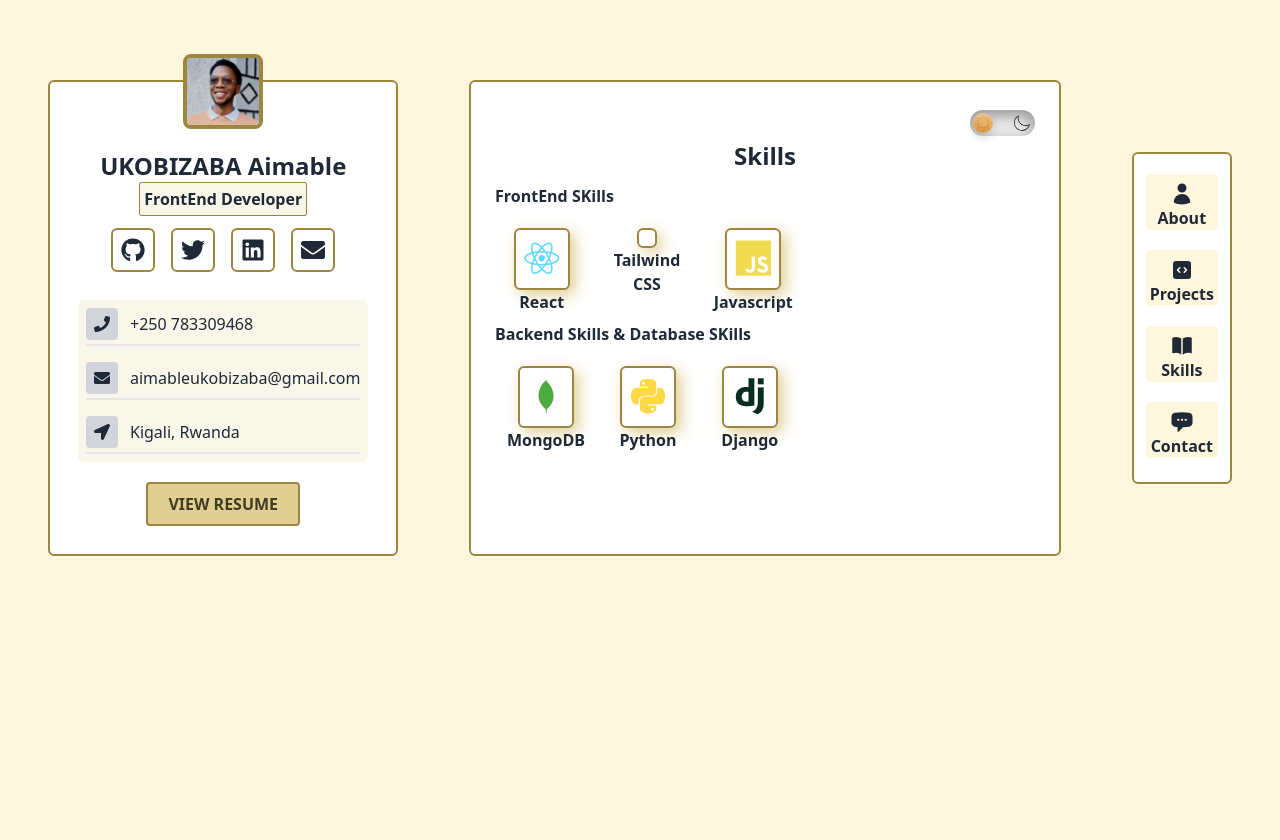
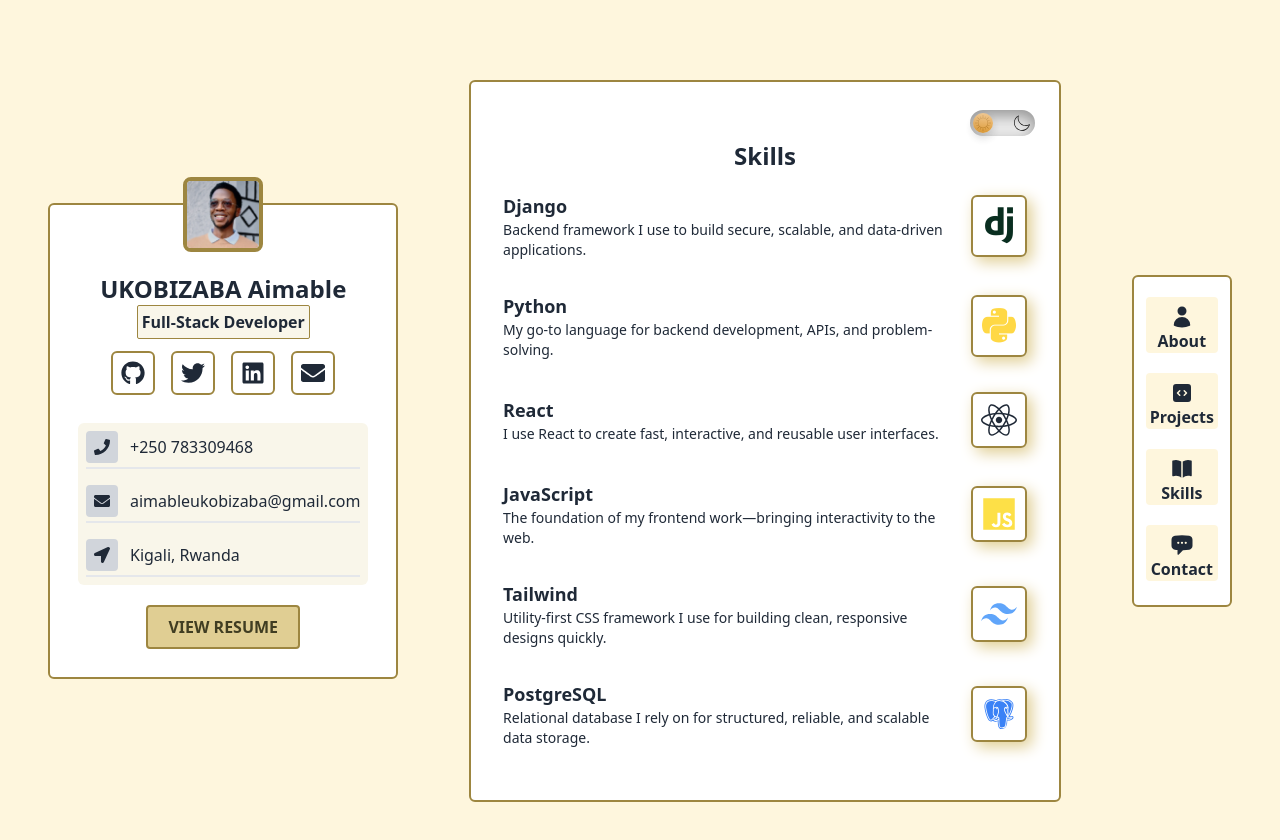
Before and after one commit to AimableUK/UKOBIZABAAIMABLE, a React (Vite) app: page /skills in a window 1280 px wide. Shown: the top 840 px of the page. Before the commit the page ends 800 px from the top, so only its background shows below. Built offline with nearby package versions, Linux system fonts and the light colour scheme; what ldrs would draw is missing.

Commit message:
Cleansened my SkillSet after a bunch of hours learning Backend

```diff
--- a/src/Components/Details/Details.jsx
+++ b/src/Components/Details/Details.jsx
@@ -27,7 +27,7 @@
 
         <img src={AimableImg} className='absolute -mt-14 w-20 border-4 border-primaryBorder rounded-lg bg-white' />
         <h3 className='font-bold text-2xl mt-10'>UKOBIZABA Aimable</h3>
-        <h5 className='role border border-primaryBorder rounded-sm bg-primaryBody p-1 font-semibold'>FrontEnd Developer</h5>
+        <h5 className='role border border-primaryBorder rounded-sm bg-primaryBody p-1 font-semibold'>Full-Stack Developer</h5>
       </div>
 
       <div className='flex flex-row mb-5'>
--- a/src/Components/Home/Home.jsx
+++ b/src/Components/Home/Home.jsx
@@ -1,14 +1,15 @@
-import React from 'react'
-import { Link } from 'react-router-dom';
+import React from "react";
+import { Link } from "react-router-dom";
 
 const Home = () => {
   return (
-    <div className='flex flex-col justify-center text-center items-center'>
+    <div className="flex flex-col justify-center text-center items-center">
       <h1 className="text-3xl md:text-4xl font-bold mb-4 animate-fade-in">
         Welcome to My Portfolio
       </h1>
       <p className="text-lg md:text-xl max-w-xl mb-6 animate-slide-up">
-        Hi, I'm Ukobizaba Aimable, a passionate Software Engineer focused on building scalable and interactive web applications.
+        Hi, I'm Ukobizaba Aimable, a passionate Full-Stack Developer focused on
+        building scalable and interactive web applications.
       </p>
 
       <div className="flex gap-4">
@@ -27,7 +28,6 @@
       </div>
     </div>
   );
+};
 
-}
-
-export default Home
+export default Home;
--- a/src/Components/Skills/Skills.jsx
+++ b/src/Components/Skills/Skills.jsx
@@ -1,70 +1,102 @@
-import React from 'react'
-import 'boxicons'
+import React from "react";
+import "boxicons";
+import { FaReact, FaJs } from "react-icons/fa";
+import { RiTailwindCssFill } from "react-icons/ri";
+import { BiLogoPostgresql } from "react-icons/bi";
 
 const Skills = () => {
   return (
-    <div className='flex flex-col gap-3 w-full'>
-      <h3 className='self-center text-2xl font-semibold'>Skills</h3>
-      <div className='flex flex-col justify-start items-start'>
-
-        <div className='flex flex-col mb-5'>
-          <h4 className='mb-3 font-bold'>FrontEnd SKills</h4>
-          <div className='flex flex-row gap-3'>
-
-            <div className='flex flex-col p-2 items-center w-full'>
-              <div className='border-2 border-primaryBorder rounded-md p-2 shadow-primaryBg shadow-[5px_5px_15px_rgba(0,0,0,0.3)]'>
-                <i className="devicon-react-original colored text-4xl"></i>
+    <div className="flex flex-col gap-3 w-full">
+      <h3 className="self-center text-2xl font-semibold">Skills</h3>
+      <div className="flex flex-col justify-start items-start">
+        <div className="flex flex-col mb-5 space-y-4">
+          {/* Django */}
+          <div className="flex items-center p-2 w-full">
+            <div className="flex-1 pr-3">
+              <h3 className="font-bold text-lg">Django</h3>
+              <p className="text-sm">
+                Backend framework I use to build secure, scalable, and
+                data-driven applications.
+              </p>
             </div>
-              <p className='font-semibold'>React</p>
+            <div className="border-2 border-primaryBorder rounded-md p-2 shadow-primaryBg shadow-[5px_5px_15px_rgba(0,0,0,0.3)]">
+              <i className="devicon-django-plain colored text-4xl"></i>
+            </div>
           </div>
 
-            <div className='flex flex-col p-2 items-center w-full'>
-              <div className='border-2 border-primaryBorder rounded-md p-2 shadow-primaryBg shadow-[5px_5px_15px_rgba(0,0,0,0.3)]'>
-                <i className="devicon-tailwindcss-original colored text-4xl"></i>
+          {/* Python */}
+          <div className="flex items-center p-2 w-full">
+            <div className="flex-1 pr-3">
+              <h3 className="font-bold text-lg">Python</h3>
+              <p className="text-sm">
+                My go-to language for backend development, APIs, and
+                problem-solving.
+              </p>
             </div>
-              <p className='font-semibold text-center'>Tailwind CSS</p>
+            <div className="border-2 border-primaryBorder rounded-md p-2 shadow-primaryBg shadow-[5px_5px_15px_rgba(0,0,0,0.3)]">
+              <i className="devicon-python-plain colored text-4xl"></i>
+            </div>
           </div>
 
-            <div className='flex flex-col p-2 items-center w-full'>
-              <div className='border-2 border-primaryBorder rounded-md p-2 shadow-primaryBg shadow-[5px_5px_15px_rgba(0,0,0,0.3)]'>
-                <i className="devicon-javascript-plain colored text-4xl"></i>
+          {/* React */}
+          <div className="flex items-center p-2 w-full">
+            <div className="flex-1 pr-3">
+              <h3 className="font-bold text-lg">React</h3>
+              <p className="text-sm">
+                I use React to create fast, interactive, and reusable user
+                interfaces.
+              </p>
             </div>
-              <p className='font-semibold'>Javascript</p>
+            <div className="border-2 border-primaryBorder rounded-md p-2 shadow-primaryBg shadow-[5px_5px_15px_rgba(0,0,0,0.3)]">
+              <FaReact className="text-4xl" />
+            </div>
           </div>
 
+          {/* JavaScript */}
+          <div className="flex items-center p-2 w-full">
+            <div className="flex-1 pr-3">
+              <h3 className="font-bold text-lg">JavaScript</h3>
+              <p className="text-sm">
+                The foundation of my frontend work—bringing interactivity to the
+                web.
+              </p>
+            </div>
+            <div className="border-2 border-primaryBorder rounded-md p-2 shadow-primaryBg shadow-[5px_5px_15px_rgba(0,0,0,0.3)]">
+              <FaJs className="text-4xl text-yellow-300" />
+            </div>
           </div>
 
-          <div className='flex flex-col'>
-            <h4 className='mb-3 font-bold'>Backend Skills & Database SKills</h4>
-            <div className='flex flex-row'>
-
-              <div className='flex flex-col p-2 items-center w-full'>
-                <div className='border-2 border-primaryBorder rounded-md p-2 shadow-primaryBg shadow-[5px_5px_15px_rgba(0,0,0,0.3)]'>
-                  <i className="devicon-mongodb-plain colored text-4xl"></i>
+          {/* Tailwind */}
+          <div className="flex items-center p-2 w-full">
+            <div className="flex-1 pr-3">
+              <h3 className="font-bold text-lg">Tailwind</h3>
+              <p className="text-sm">
+                Utility-first CSS framework I use for building clean, responsive
+                designs quickly.
+              </p>
             </div>
-                <p className='font-semibold'>MongoDB</p>
+            <div className="border-2 border-primaryBorder rounded-md p-2 shadow-primaryBg shadow-[5px_5px_15px_rgba(0,0,0,0.3)]">
+              <RiTailwindCssFill className="text-4xl text-blue-400" />
+            </div>
           </div>
 
-              <div className='flex flex-col p-2 items-center w-full'>
-                <div className='border-2 border-primaryBorder rounded-md p-2 shadow-primaryBg shadow-[5px_5px_15px_rgba(0,0,0,0.3)]'>
-                  <i className="devicon-python-plain colored text-4xl"></i>
+          {/* PostgreSQL */}
+          <div className="flex items-center p-2 w-full">
+            <div className="flex-1 pr-3">
+              <h3 className="font-bold text-lg">PostgreSQL</h3>
+              <p className="text-sm">
+                Relational database I rely on for structured, reliable, and
+                scalable data storage.
+              </p>
             </div>
-                <p className='font-semibold'>Python</p>
-              </div>
-
-              <div className='flex flex-col p-2 items-center w-full'>
-                <div className='border-2 border-primaryBorder rounded-md p-2 shadow-primaryBg shadow-[5px_5px_15px_rgba(0,0,0,0.3)]'>
-                  <i className="devicon-django-plain  colored text-4xl"></i>
-                </div>
-                <p className='font-semibold'>Django</p>
+            <div className="border-2 border-primaryBorder rounded-md p-2 shadow-primaryBg shadow-[5px_5px_15px_rgba(0,0,0,0.3)]">
+              <BiLogoPostgresql className="text-4xl text-blue-500" />
             </div>
           </div>
         </div>
-
       </div>
     </div>
-    </div>
-  )
-}
+  );
+};
 
-export default Skills
+export default Skills;
--- a/src/index.css
+++ b/src/index.css
@@ -11,6 +11,7 @@
   --body_primaryBg: #e0ce93;
   --body_primaryText: #403d22;
   --body_text: #1f2937;
+  /* --body_paragraph:  */
 }
 
 [data-theme="dark"] {
```
Also changed, not shown: src/Components/About/About.jsx (+19 -41 lines). Lines whose indentation alone changed are shown as unchanged.
